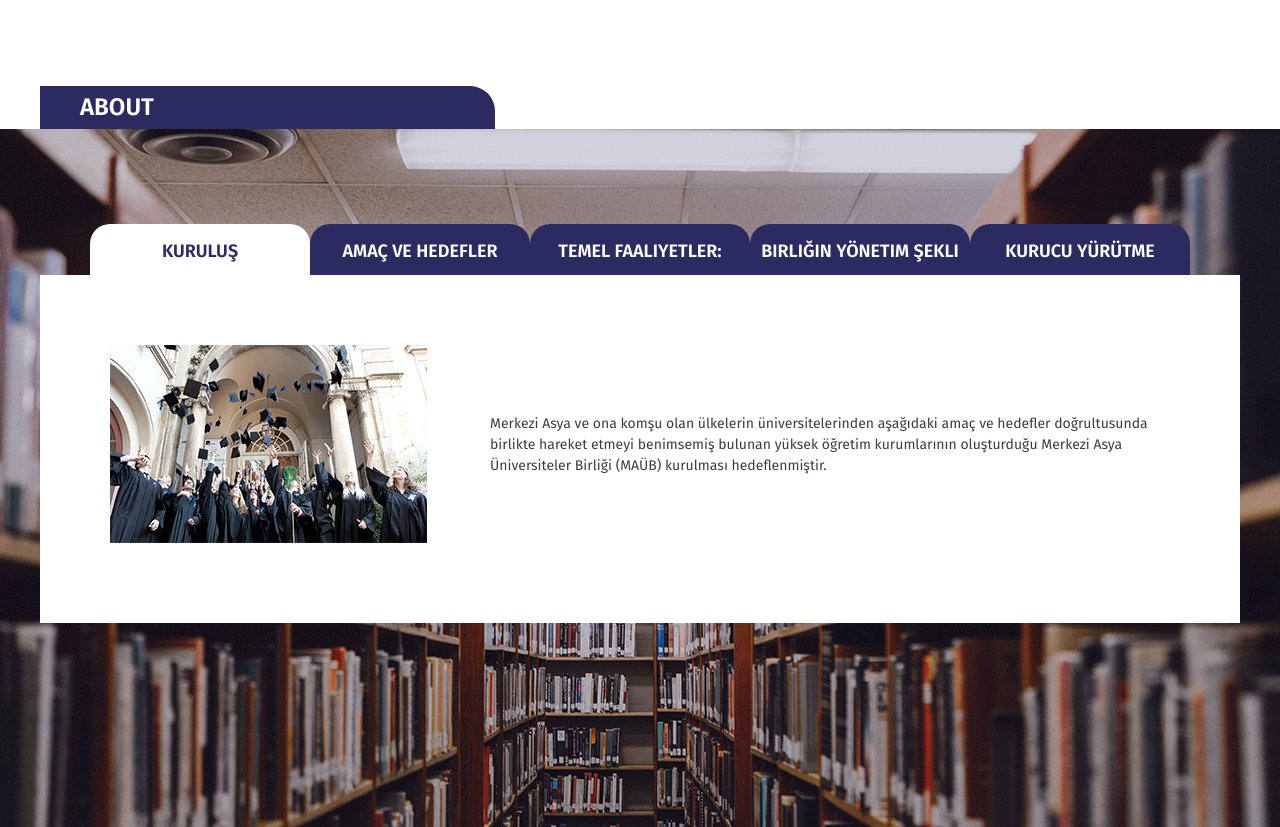
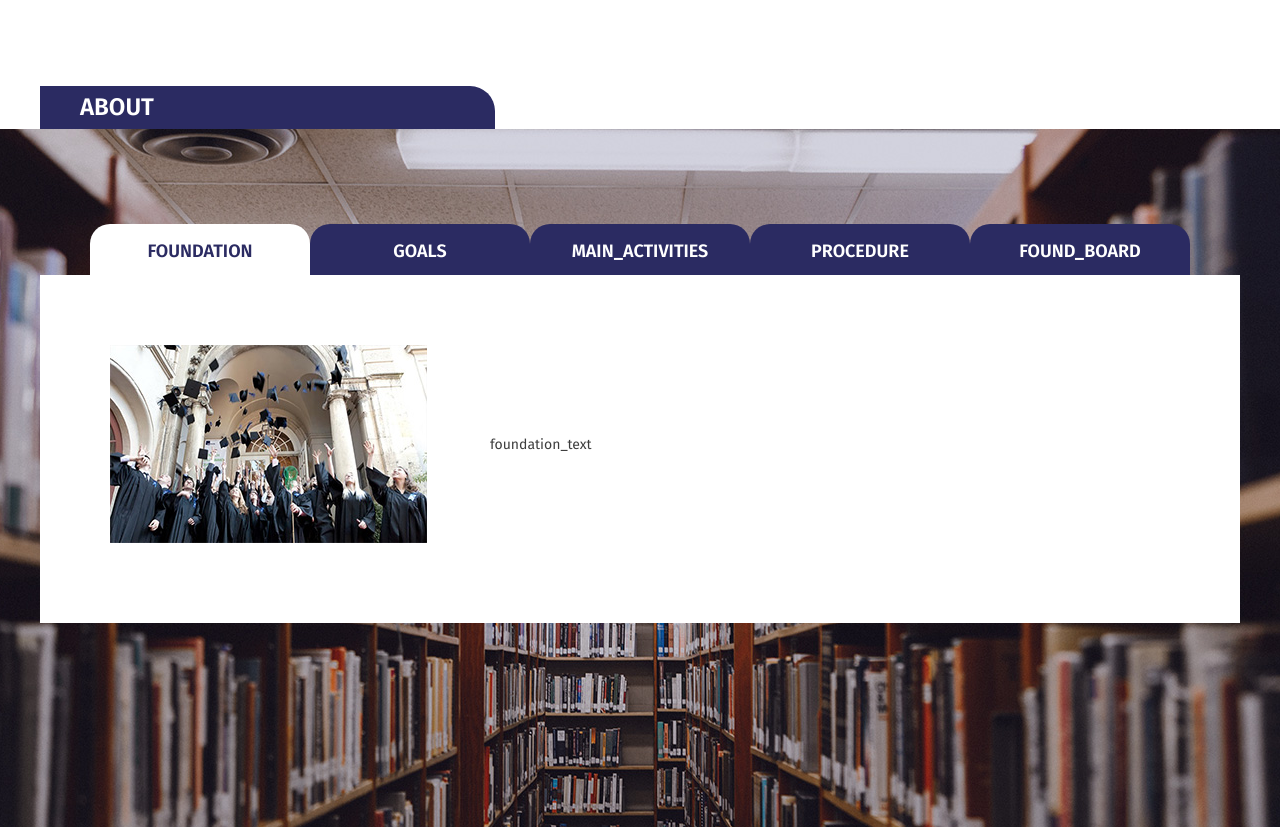
Before and after one commit to katalyzator/maup, a Django app: template templates/index.html in a window 1280 px wide. Shown: the part 864-1691 px from the top of the page. Run offline with Django 3.2, Linux system fonts and the light colour scheme; the template is opened without the code that fills it, so the values that code supplies are empty; parts of the project's set-up code (start-up, migrations or seed data) failed here and were passed over; some libraries are stand-ins or nearby versions.

Commit message:
change translations

```diff
--- a/templates/index.html
+++ b/templates/index.html
@@ -65,55 +65,28 @@
             <div class="uk-container">
                 <ul class="uk-subnav uk-subnav-pill"
                     uk-switcher="animation: uk-animation-slide-left-medium, uk-animation-slide-right-medium">
-                    <li><a href="#">Kuruluş</a></li>
-                    <li><a href="#">Amaç ve Hedefler</a></li>
-                    <li><a href="#">Temel Faaliyetler:</a></li>
-                    <li><a href="#">Birliğin Yönetim Şekli</a></li>
-                    <li><a href="#">Kurucu Yürütme</a></li>
+                    <li><a href="#">{% trans 'foundation' %}</a></li>
+                    <li><a href="#">{% trans 'goals' %}</a></li>
+                    <li><a href="#">{% trans 'main_activities' %}</a></li>
+                    <li><a href="#">{% trans 'procedure' %}</a></li>
+                    <li><a href="#">{% trans 'found_board' %}</a></li>
                 </ul>
 
                 <ul class="uk-switcher">
                     <li>
                         <div class="about-us">
                             <img src="{% static 'img/maub.jpg' %}" alt="image">
-                            <p>Merkezi Asya ve ona komşu olan ülkelerin üniversitelerinden aşağıdaki amaç ve hedefler
-                                doğrultusunda birlikte hareket etmeyi benimsemiş bulunan yüksek öğretim kurumlarının
-                                oluşturduğu Merkezi Asya Üniversiteler Birliği (MAÜB) kurulması hedeflenmiştir.</p>
+                            <p>{% trans 'foundation_text' %}</p>
                         </div>
 
                     </li>
-                    <li>Merkezi Asya’da bilimsel, ekonomik, sosyal ve kültürel işbirliğinde önemli rol oynayacağı, bölge
-                        ülkeleri arasındaki işbirliğinin güçlendirilmesine katkıda bulunacağı, bölge milletleri ve
-                        halkları
-                        arasında yakınlaşmaya zemin hazırlayacağı inancı ile kurulan “Merkezi Asya Üniversiteler
-                        Birliği’nin” amacı üniversiteler, yükseköğretim kurumları ve bunlarla işbirliği yapan kurum ve
-                        kuruluşlar arasında işbirliğini artırmak, uluslararasılaşmayı desteklemek, öğretim elemanı ve
-                        öğrenci hareketliliğini sağlamak, ortak diploma programları geliştirmek, program geliştirme ve
-                        kredi transfer sistemleri üzerinde birliktelik sağlamak, kalite güvence sistemi oluşturmak ve
-                        akreditasyon mekanizmaları üzerinde çalışmak, üye olan üniversitelerin güçlü olduğu alanları
-                        dikkate alarak bölgesel kalkınmaya katkı sağlayacak projeleri geliştirmektir.
+                    <li>{% trans 'goals_text' %}
                     </li>
-                    <li>* Kongreler, sempozyumlar, seminerler ve çalıştaylar <br>
-                        * Fuarlar, şölenler, sergiler, müsabakalar<br>
-                        * Hizmet içi eğitim faaliyetleri, kurslar, yaz okulları<br>
-                        * Yerel ve bölgesel gelişmeyi destekleyecek çok uluslu ortak projeler<br>
-                        * Halkların yakınlaşması ve kültürler arası diyaloğa yönelik projeler<br>
-                        * Öğrenci, öğretim elemanı değişim projeleri<br>
-                        * Yönetici ve idari personel tecrübe paylaşım programları<br>
-                        * Ortak eğitim programı geliştirme ve kredi transfer sistemi oluşturma çalışmaları<br>
-                        * Kalite, güvence ve akreditasyona yönelik çalışmalar<br>
-                        * Benzeri uluslararası kuruluşlarla müştereken network oluşturma çalışmaları
+                    <li>{% trans 'activity_text' %}
                     </li>
-                    <li>Birliğin organları; Birlik Başkanı, Birlik Genel Kurulu ve Birlik Yürütme Kuruludur. Birliğin
-                        Genel
-                        Kurulu, birliğe üye olan bütün üniversitelerden oluşur. Birlik Yürütme Kurulu Birlik Genel
-                        Kurulu
-                        tarafından 3 yıl için seçilir. Birliğin Başkanı Birlik Yürütme Kurulu tarafından 3 yıl için
-                        seçilir.
+                    <li>{% trans 'procedure_text' %}
                     </li>
-                    <li>Birliğin organları oluşturulana kadar yukarıdaki amaç ve hedefler doğrultusunda bir araya gelen
-                        üniversiteler kurucu yürütme kurulunu oluşturur, kurucu yürütme kurulunun başkanı Kırgızistan-
-                        Türkiye Manas Üniversitesi Rektörüdür.
+                    <li>{% trans 'board_text' %}
                     </li>
                 </ul>
             </div>
```
Also changed, not shown: locale/en/LC_MESSAGES/django.po, locale/tr/LC_MESSAGES/django.po.
